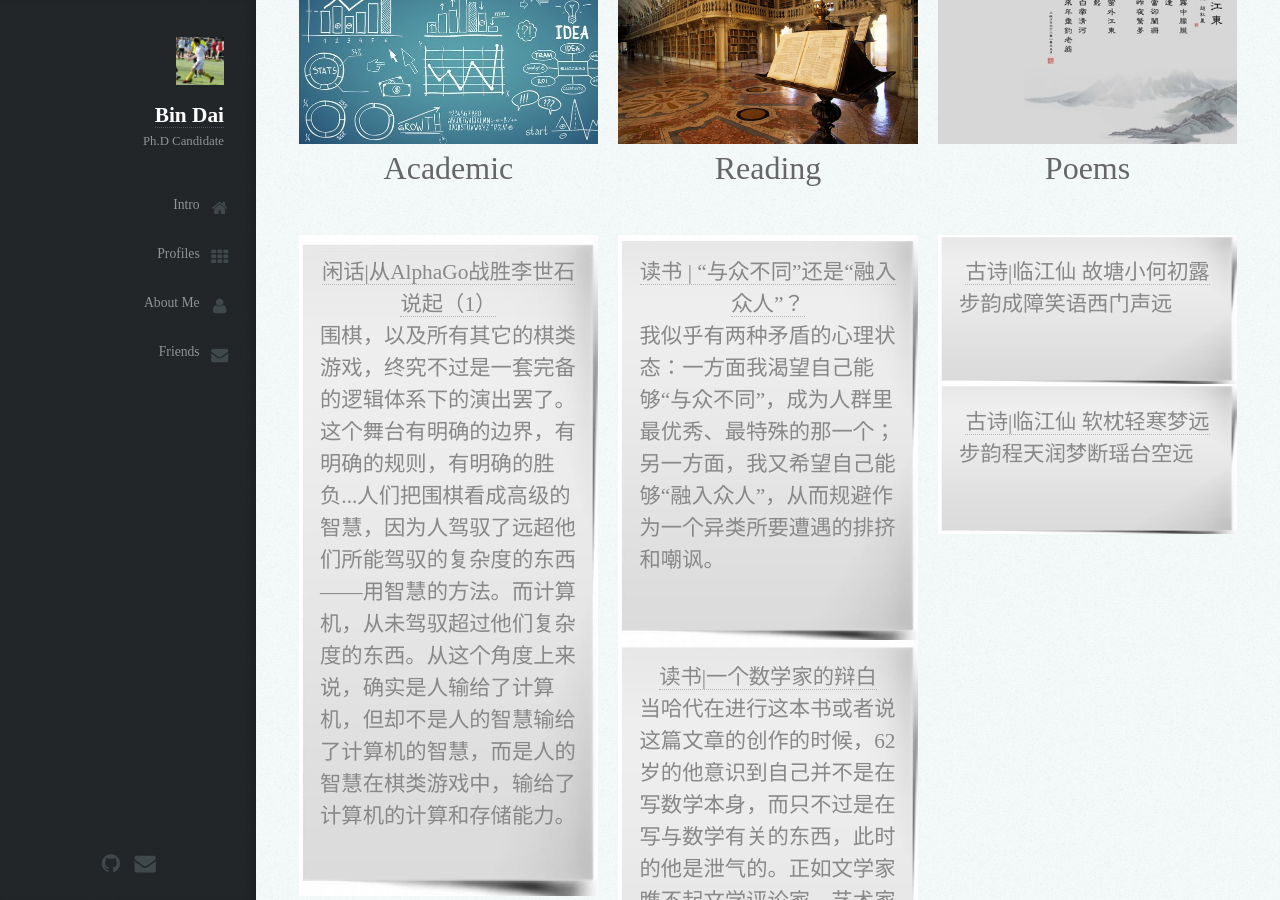
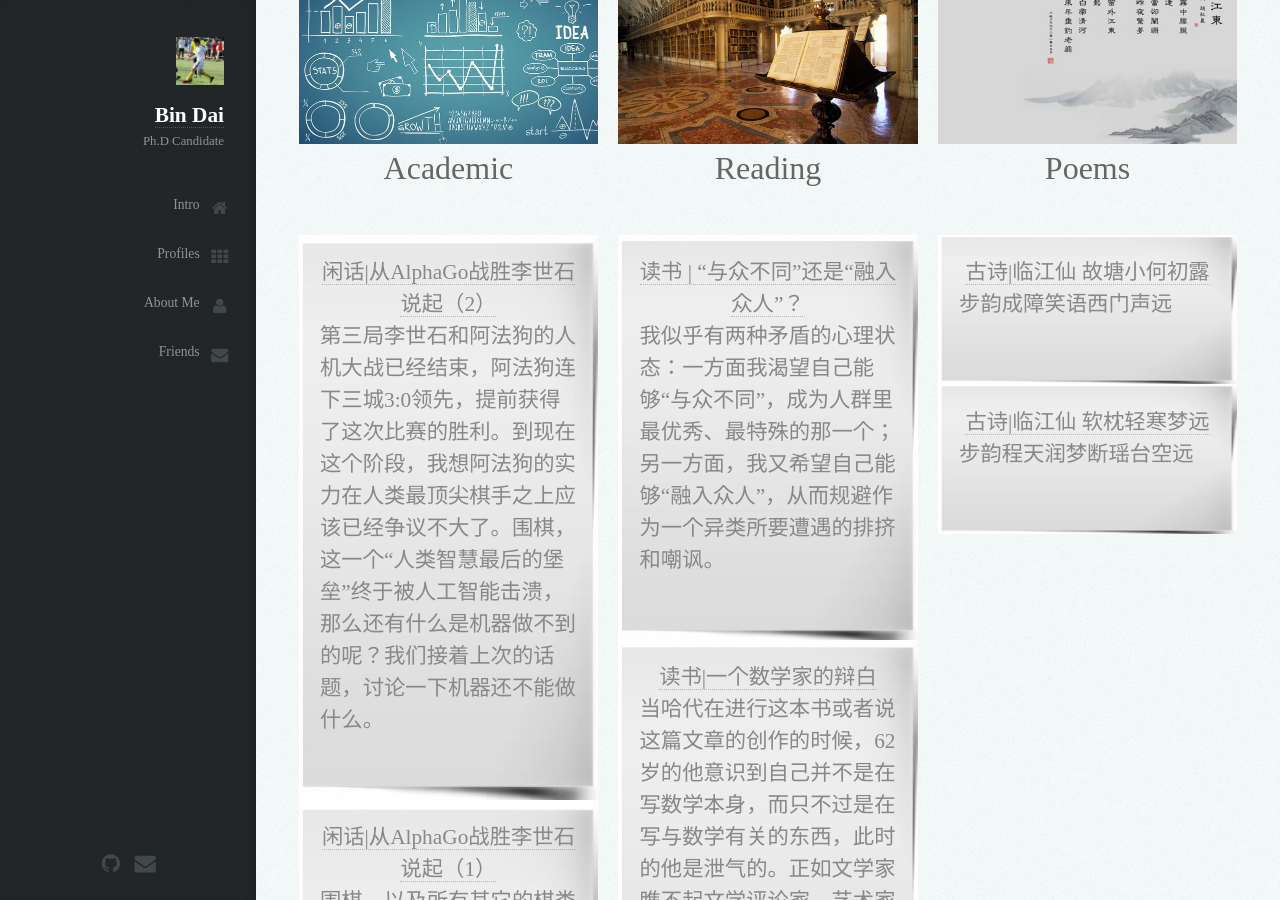
Before and after one commit to daib13/daib13.github.io, a Jekyll site: the page built from index.html, in a window 1280 px wide and 900 px high, scrolled down 395 px. Built offline with Jekyll 4.4.1, drawn with Linux system fonts in a browser that asks for light colours.

Commit message:
add a new academic post

```diff
--- a/_posts/2016-03-09-academic1.markdown
+++ b/_posts/2016-03-09-academic1.markdown
@@ -12,7 +12,7 @@ abstract: 围棋，以及所有其它的棋类游戏，终究不过是一套完
 
 <ul style="text-align:left;list-style:circle;list-style-position:inside">
 	<li style="color:red">机器能否战胜人类</li>
-	<li>机器还不能做什么</li>
+	<li><a href="http://daib13.github.io/academic/2016/03/12/academic2.html">机器还不能做什么</a></li>
 	<li>当我谈人工智能时我在说什么</li>
 	<li>漫话形上学、科学、技术与数学</li>
 </ul>
--- /dev/null
+++ b/_posts/2016-03-12-academic2.markdown
@@ -0,0 +1,57 @@
+---
+layout: post
+title:  "闲话|从AlphaGo战胜李世石说起（2）"
+date:   2016-03-12 20:19:26 +0800
+categories: Academic
+abstract: 第三局李世石和阿法狗的人机大战已经结束，阿法狗连下三城3:0领先，提前获得了这次比赛的胜利。到现在这个阶段，我想阿法狗的实力在人类最顶尖棋手之上应该已经争议不大了。围棋，这一个“人类智慧最后的堡垒”终于被人工智能击溃，那么还有什么是机器做不到的呢？我们接着上次的话题，讨论一下机器还不能做什么。
+---
+
+<p style="text-align:left">
+第三局李世石和阿法狗的人机大战已经结束，阿法狗连下三城3:0领先，提前获得了这次比赛的胜利。到现在这个阶段，我想阿法狗的实力在人类最顶尖棋手之上应该已经争议不大了。围棋，这一个“人类智慧最后的堡垒”终于被人工智能击溃，那么还有什么是机器做不到的呢？我们接着上次的话题，讨论一下机器还不能做什么。
+</p>
+
+<ul style="text-align:left;list-style:circle;list-style-position:inside">
+	<li><a href="http://daib13.github.io/academic/2016/03/09/academic1.html">机器能否战胜人类</a></li>
+	<li style="color:red">机器还不能做什么</li>
+	<li>当我谈人工智能时我在说什么</li>
+	<li>漫话形上学、科学、技术与数学</li>
+</ul>
+
+
+<p style="text-align:left">
+机器还不能做什么，在不同的时代会有不同的回答。在半年前，机器还不能在围棋上战胜哪怕是最差劲的职业棋手。而现在，机器显然已经远远突破了我们之前认为的上限。所以哪怕我现在举出一百个例子告诉你，机器还不能干啥干啥，你都可以说：“说不定以后机器可以做到呢？”所以我行文之时必须格外小心，并需要阐明机器是否有机会去做成这件事情。
+</p>
+
+<p style="text-align:left">
+有人说，阿法狗无非是通过大量数据记住了高手们的招式，然后通过搜索得出最有利的下法罢了，它不会自己进行创新。那么阿法狗事实上能创新吗？回答应该是可以的。事实上，就在阿法狗的实现中，就有常见的“创新”方式。我所理解的创新，是在一定的框架下面，突破陈旧的套路，寻求新的可行的方式。而在阿法狗的实现里面，创新，就是鼓励机器去探索那些不太被看好的下子方案。我们看到谷歌那篇论文的第三页，在搜索的时候，每一步的落子方案a是取Q+u最大的那种，其中Q可以认为是在墨守成规的情况下的评价函数，而u文中称为bonus，也就是鼓励“创新”的那一项。这一项是如何来鼓励创新的呢？我们看到u的表达式，它与N(s,a)负相关，也就是说，当面对这样的局面s时，如果你经常采取a方案，则会产生“厌倦”，从而降低bonus项，也就让那些本来没有机会的被采取的方案获得了机会，这是某种意义上的创新。
+</p>
+
+<img src="/images/posts/innovation.jpg"/>
+
+<p style="text-align:left">
+你可能会说这样的“创新”真是一点都不创新。我同意，在“创新”这一点上，机器还处于很低级的阶段，而且这一项创新到底有多大的作用还说不清，仍然需要人类更多智慧的注入，但是毫无疑问，在现阶段，机器已经会初等的“创新”了。这有可能也是阿法狗会走出一些让人不明所以而实际证明是很高明的招数的原因吧。
+</p>
+
+<p style="text-align:left">
+我们再次回到阿法狗，这两天我们老是可以看到这样的评论“我就想问阿法狗在走这步棋时有没有犹豫”、“阿法狗现在下得很轻松了”…但其实我们知道，阿法狗在下棋的时候是没有“犹豫”、“轻松”这样的概念的，也就是说，它没有情绪。那么机器能拥有情绪吗？我说，在目前这个阶段，机器没有情绪，但是在以后，机器可能会有情绪。举个例子，如果我想让阿法狗获得“乐观”和“悲观”这两种情绪，这其实是很直接的，让阿法狗对当前的局势进行判断，如果判断出来胜率比较低，就比较“悲观”，从而设置一些“悲观”相关的表现，比如在落子的时候倾向于对战斗激烈的局部舍弃。当判断出来胜率逐渐走高，就产生一些“乐观”的表现，比如说主动寻求战斗。进一步地，可以有“犹豫”，比如对于高风险高回报的步骤表现出“犹豫”，也就是增大搜索深度，相当于人的延长思考时间。也可以有“轻松”“得意忘形”，在局势较有利时减小搜索深度，缩短了落子时间的同时也增大了判断失误的可能性。
+</p>
+
+<p style="text-align:left">
+你当然可以反驳说这算哪门子情绪，这都太教条化了。我必须说，当这些教条足够细致地时候，你感觉到的计算机就是拥有情绪的。至于“计算机拥有情绪”能产生多大的价值，我不敢妄下定论，至少，目前来说，是没有什么价值的，也就很少有人（如果有的话）去研究这方面的东西。
+</p>
+
+<p style="text-align:left">
+暂且假设你已经被我说服计算机是可以拥有情绪的，那么讲了半天，到底什么是计算机不能做的呢？我指的是，那种以后也不能做的事情。我想对于这个问题的答案，前文已经给出了我的观点——没有被定义的东西。我在说“创新”的时候，我事先给出了“创新”的定义，或许和你给出的定义不同，但至少我给了并用数学的形式表达了出来。我在说情绪的时候，我也分门别类的给出了各种“情绪”的激发方式和拥有这种“情绪”时的表现方式，虽然这些“情绪”都相当粗糙。这些描述最终都会被定义成数学的表达式，然后扔进整个系统里面去默默地发挥作用。
+</p>
+
+<p style="text-align:left">
+计算机的本质是计算，所以必须有可以被计算的东西。刚才所提到的情绪，进一步地，嗅觉味觉触觉等等，都暂时还没有人去把它们定义成数学，所以计算机暂时是没有这部分的能力的。你可以参考我上面的方式，开始定义一些事情，然后在实践中逐步修正改进，从而让计算机（或者机器人？）拥有这些能力并逐渐细化。现在你可以说，问题实在是太简单了，我把我想要让计算机拥有的能力都定义出来，做出数学的表达式，那不就可以让计算机无所不能了么？比如我想让计算机拥有人类的思考方式。
+</p>
+
+<p style="text-align:left">
+现在问题开始变得危险并走向很多务实的计算机科学家们不喜欢的方向了。有些科幻小说家则津津乐道于此类问题。不过，以我的哲学，是不允许这样的事情发生的。我必须明确地阐明我的观点：有些事情是不能被定义的。或者说，有些事情，一旦被定义出来，那就不是它实际上的样子了。比如说：智能。我断定，你无法说清楚人的智能是怎么一回事。你当然可以给出一些对智能的合理的描述（比如围棋下得好），然后按照这套描述去实现（比如养条阿法狗），但那是智能的一部分能力，不是全部。
+</p>
+
+<p style="text-align:left">
+你无法完整地定义智能，计算机不可能成为像人一样的智慧生物（或者智慧机器），这是我的观点。既然如此，当我在说“人工智能”这四个字的时候，又意味着什么呢？我将在下一篇文章中说明“当我谈人工智能时我在说什么”。
+</p>
```
Also changed, not shown: images/posts/innovation.JPG (added), 1 other file.
